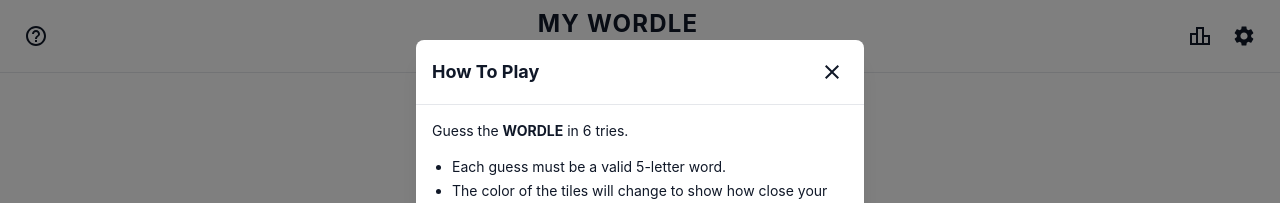
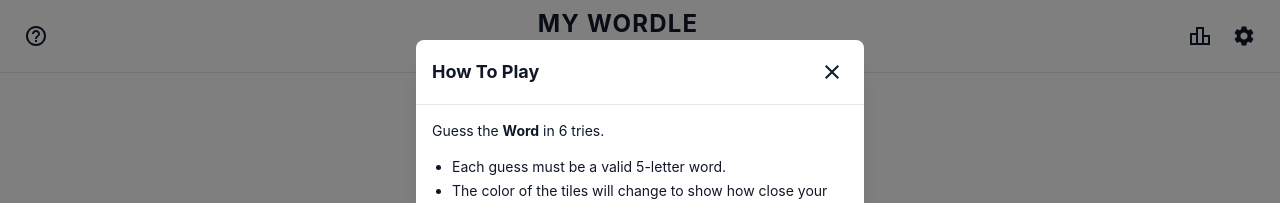
Before and after one commit to alpiepho/my_wordle, a React (Vite) app: page / in a window 1280 px wide. Both pictures are taken after a click on the button 36 px from the left and 36 px from the top of the page. Shown: the top 203 px of the page. Built offline with nearby package versions, Linux system fonts and the light colour scheme.

Commit message:
fix info to saw word not wordle

```diff
--- a/src/components/modals/HelpModal.tsx
+++ b/src/components/modals/HelpModal.tsx
@@ -9,7 +9,7 @@
   return (
     <Modal open={open} onClose={onClose} title="How To Play">
       <div className="space-y-4 text-sm">
-        <p>Guess the <strong>WORDLE</strong> in 6 tries.</p>
+        <p>Guess the <strong>Word</strong> in 6 tries.</p>
         <ul className="list-disc pl-5 space-y-1">
           <li>Each guess must be a valid 5-letter word.</li>
           <li>The color of the tiles will change to show how close your guess was to the word.</li>
```
Also changed, not shown: 1 other file (tests, documents, lock files or other folders).
